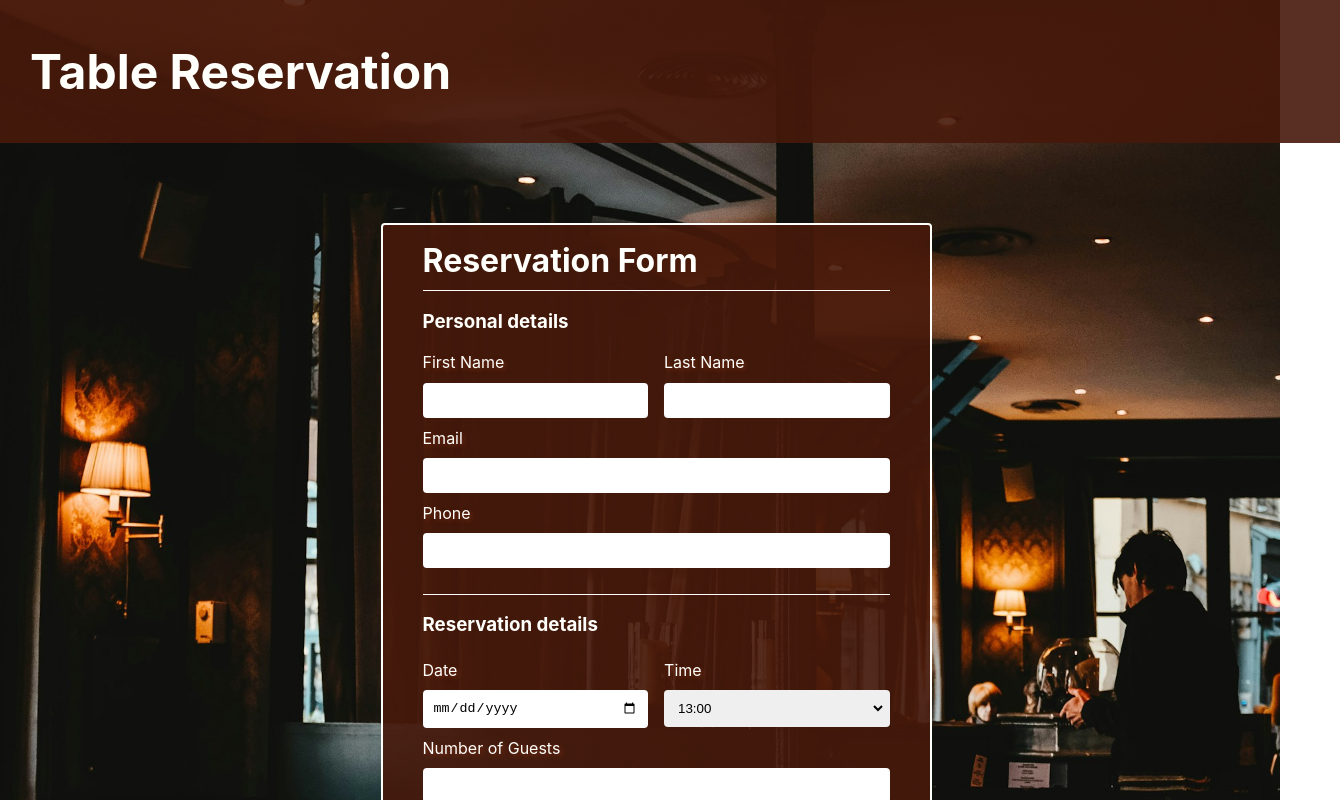
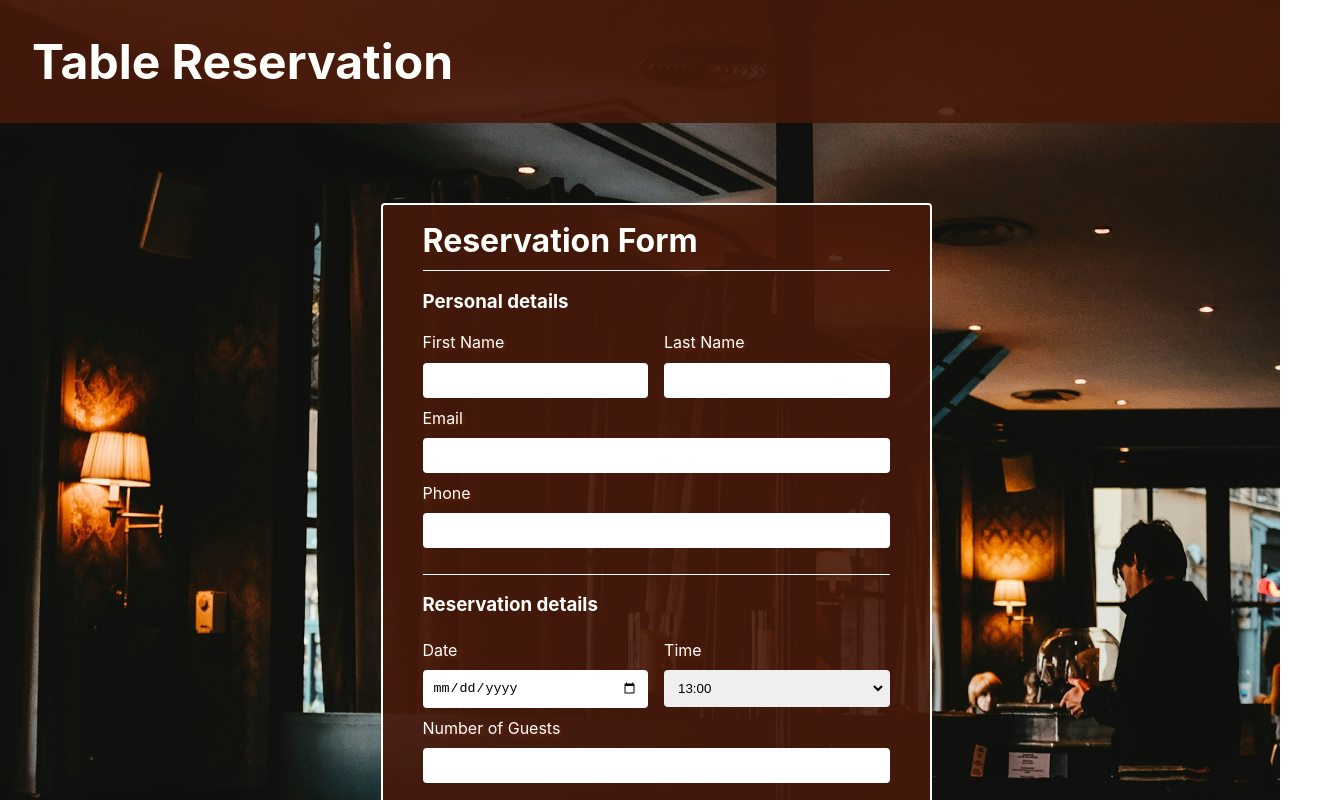
Before and after one commit to primasghar/Form, a React (Vite) app: page / in a window 1280 px wide. Shown: the top 800 px of the page, 1340 px wide, since content can reach past the window. Built offline with nearby package versions, Linux system fonts and the light colour scheme.

Commit message:
Removed padding from header and placed left-margin to the h1 of app.

```diff
--- a/src/App.css
+++ b/src/App.css
@@ -19,8 +19,11 @@ body {
     background-color:rgba(70,25,10, 0.9);
     font-size: 24px;
     align-self: start;
-    padding: 10px 30px;
     width: 100vw;
+}
+
+.pageHead{
+    margin-left: 32px;
 }
 
 .formHolder {
--- a/src/App.tsx
+++ b/src/App.tsx
@@ -5,7 +5,7 @@ function App() {
     return (
         <div className="container">
             <header className="appHeading">
-                <h1>Table Reservation</h1>
+                <h1 className="pageHead">Table Reservation</h1>
             </header>
             <main className="formHolder">
                 <Form></Form>
```
